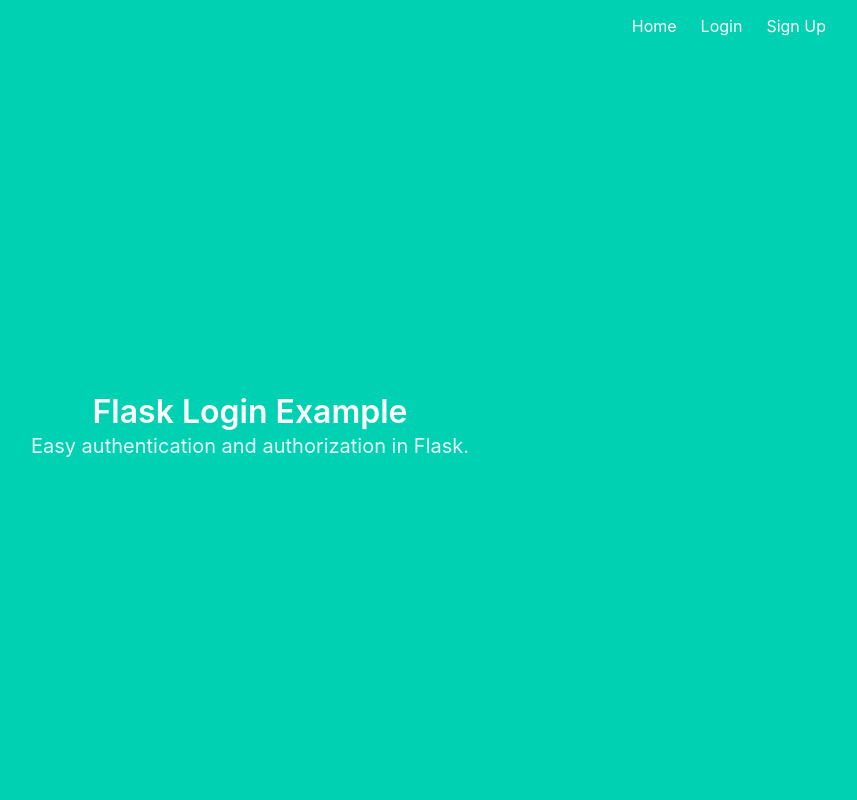
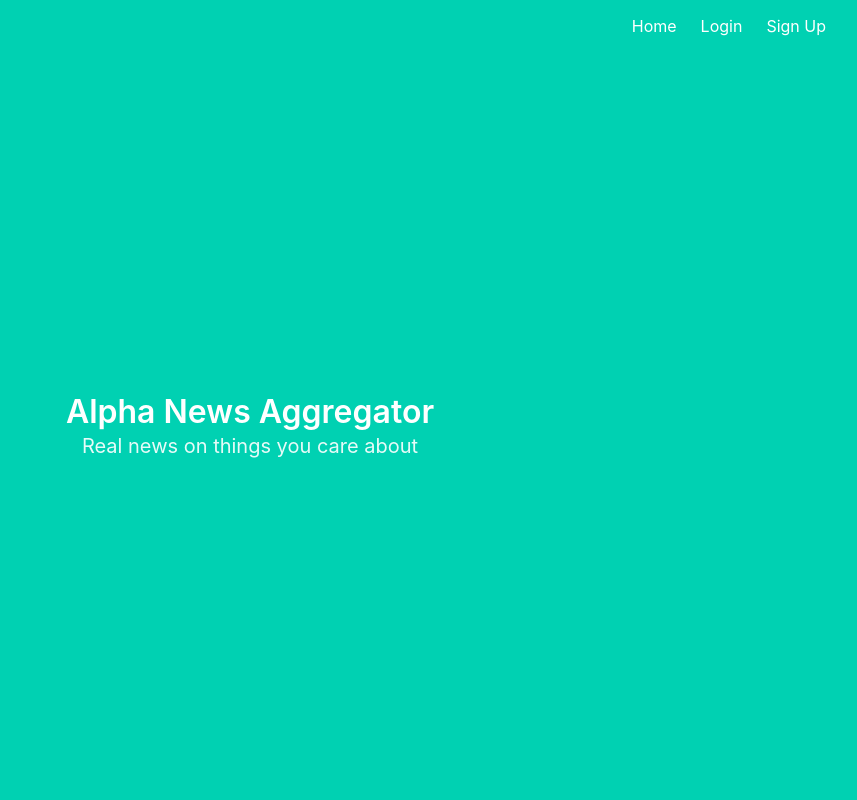
Before and after one commit to Abhishek5101/Fake-News-Detector, a Python web app: template templates/index.html in a window 1280 px wide. Shown: the whole page, without its empty margins (390-1247 px from the left). Run offline with Jinja, Linux system fonts and the light colour scheme; the template is opened without the code that fills it, so the values that code supplies are empty.

Commit message:
base template title added

```diff
--- a/requirements.txt
+++ b/requirements.txt
@@ -9,6 +9,7 @@ idna==2.9
 itsdangerous==1.1.0
 Jinja2==2.11.1
 MarkupSafe==1.1.1
+psycopg2-binary==2.8.4
 requests==2.23.0
 SQLAlchemy==1.3.13
 urllib3==1.25.8
--- a/templates/index.html
+++ b/templates/index.html
@@ -4,9 +4,9 @@
 
 {% block content %}
 <h1 class="title">
-  Flask Login Example
+  Alpha News Aggregator
 </h1>
 <h2 class="subtitle">
-  Easy authentication and authorization in Flask.
+  Real news on things you care about
 </h2>
 {% endblock %}
```
